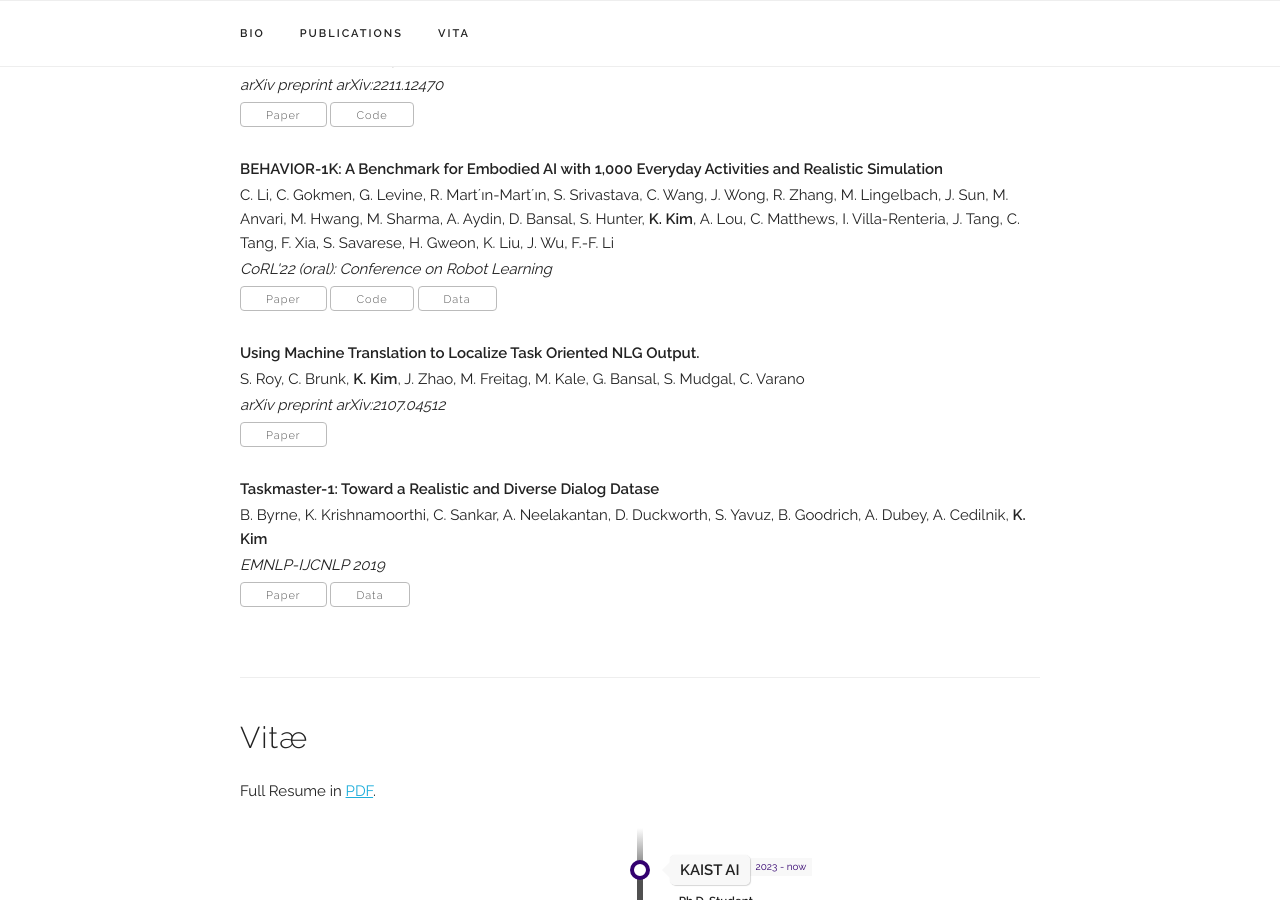
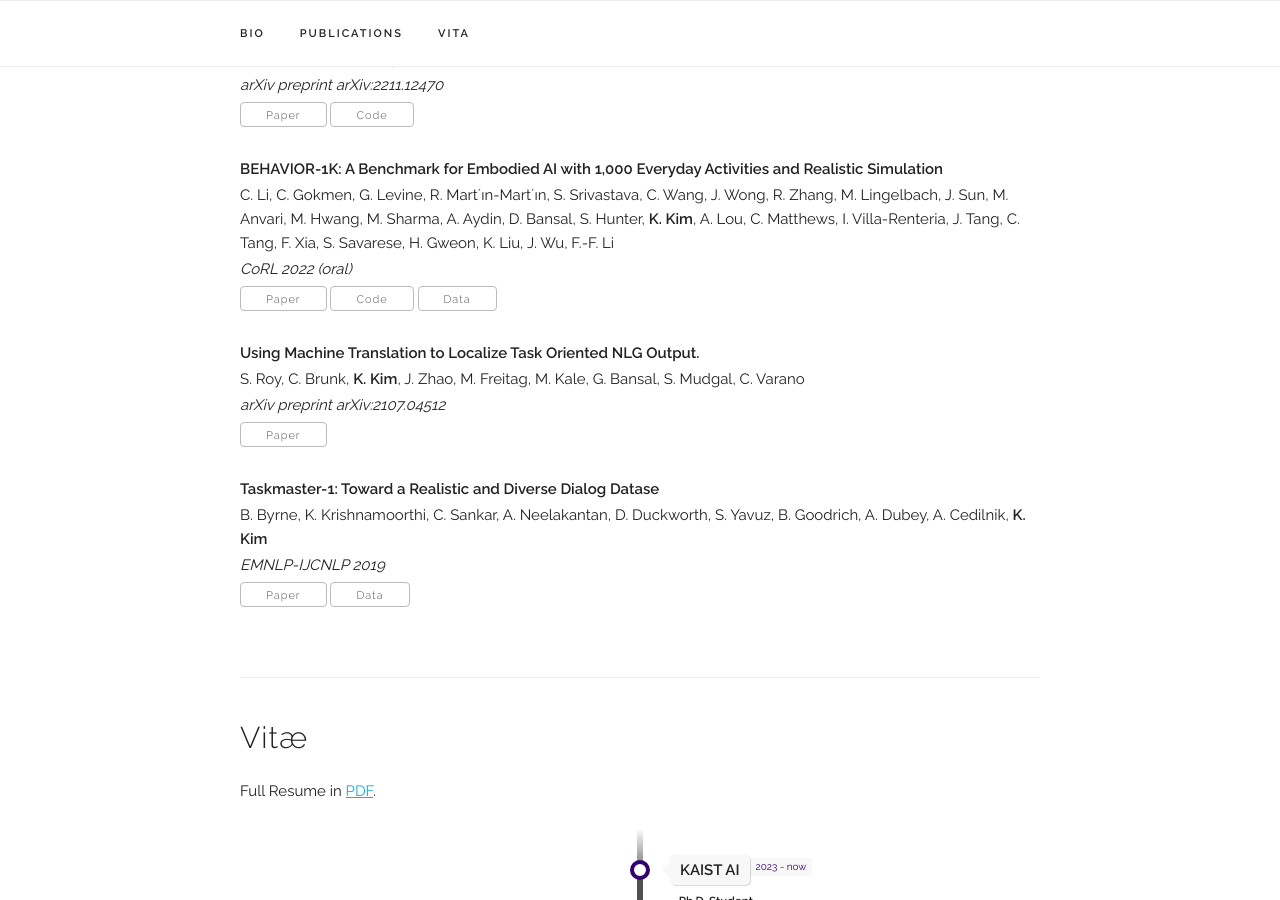
Before and after one commit to kykim0/kykim0.github.io, a Jekyll site: the page built from index.html, in a window 1280 px wide and 900 px high, scrolled down 1980 px. Built offline with Jekyll 4.4.1, drawn with Linux system fonts in a browser that asks for light colours; some web fonts are replaced.

Commit message:
Update publications.yaml

```diff
--- a/_data/publications.yaml
+++ b/_data/publications.yaml
@@ -72,7 +72,7 @@ papers:
 
   - title: "BEHAVIOR-1K: A Benchmark for Embodied AI with 1,000 Everyday Activities and Realistic Simulation"
     authors: "C. Li, C. Gokmen, G. Levine, R. Mart´ın-Mart´ın, S. Srivastava, C. Wang, J. Wong, R. Zhang, M. Lingelbach, J. Sun, M. Anvari, M. Hwang, M. Sharma, A. Aydin, D. Bansal, S. Hunter, <b>K. Kim</b>, A. Lou, C. Matthews, I. Villa-Renteria, J. Tang, C. Tang, F. Xia, S. Savarese, H. Gweon, K. Liu, J. Wu, F.-F. Li"
-    venue: "CoRL'22 (oral): Conference on Robot Learning"
+    venue: "CoRL 2022 (oral)"
     paper_pdf: "https://proceedings.mlr.press/v205/li23a/li23a.pdf"
     code: "https://github.com/StanfordVL/OmniGibson"
     data: "https://behavior.stanford.edu/behavior-1k"
```
